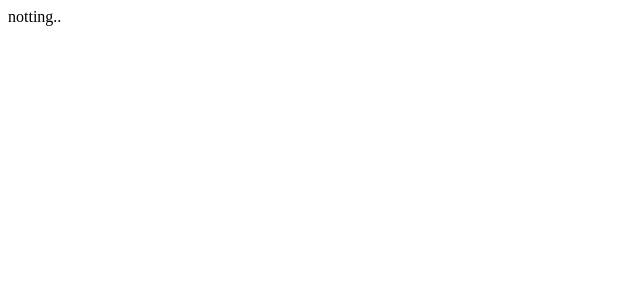
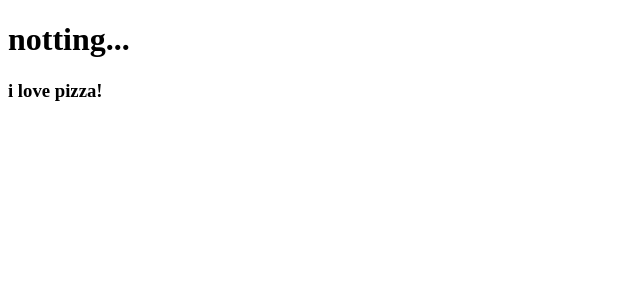
Before and after one commit to Kim-Dohyung-traces/React_JS_2019, a React (Create React App) app: page / in a window 1280 px wide. Shown: the top 300 px of the page, without its empty margins (0-640 px from the left). Built offline with nearby package versions, Linux system fonts and the light colour scheme.

Commit message:
3rd commit creating first component

```diff
--- a/src/App.js
+++ b/src/App.js
@@ -1,7 +1,13 @@
 import React from 'react';
+import Pizza from './Pizza';
 
 function App() {
-  return (<div>notting..</div>);
+  return (
+    <div>
+      <h1>notting...</h1>
+      <Pizza />
+    </div>
+    );
 }
 
 export default App;
--- /dev/null
+++ b/src/Pizza.js
@@ -0,0 +1,7 @@
+import React from "react";
+
+function Pizza() {
+    return <h3>i love pizza! </h3>;
+}
+
+export default Pizza;
--- a/src/index.js
+++ b/src/index.js
@@ -3,3 +3,5 @@ import ReactDOM from 'react-dom';
 import App from './App';
 
 ReactDOM.render(<App />, document.getElementById('root'));
+
+//컴포넌트는 html을 반환하는 함수이다
```
